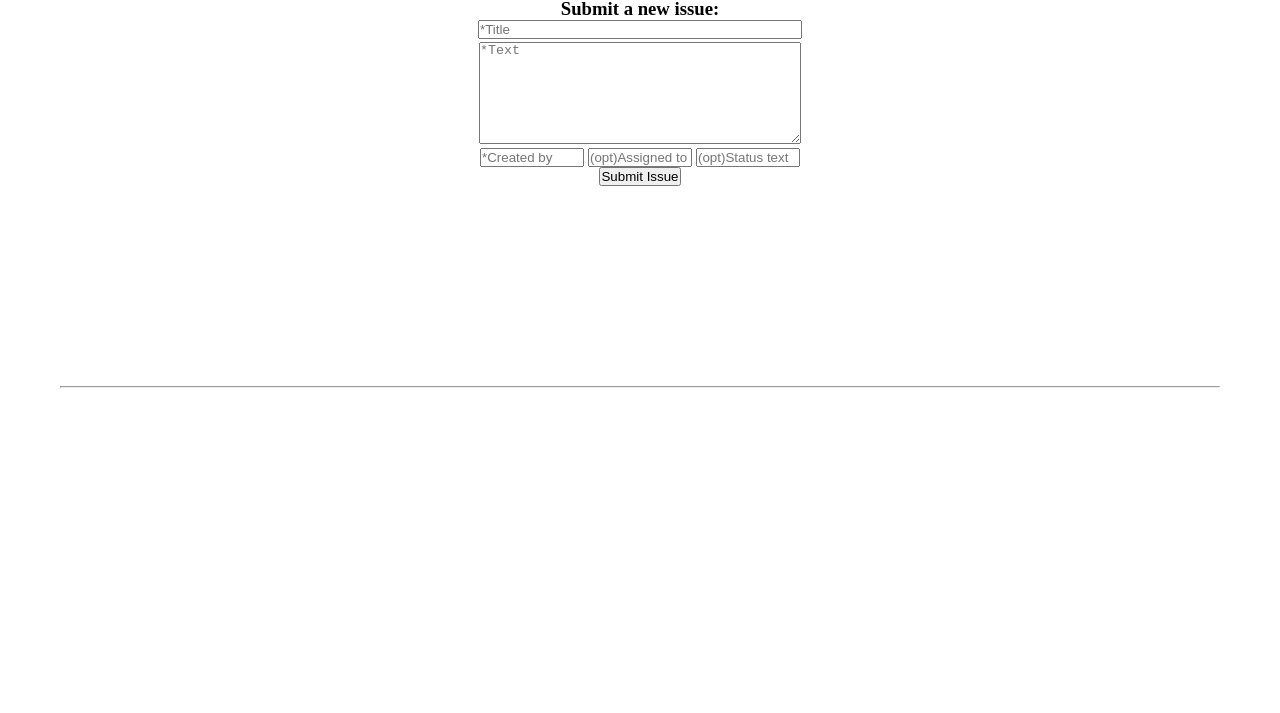
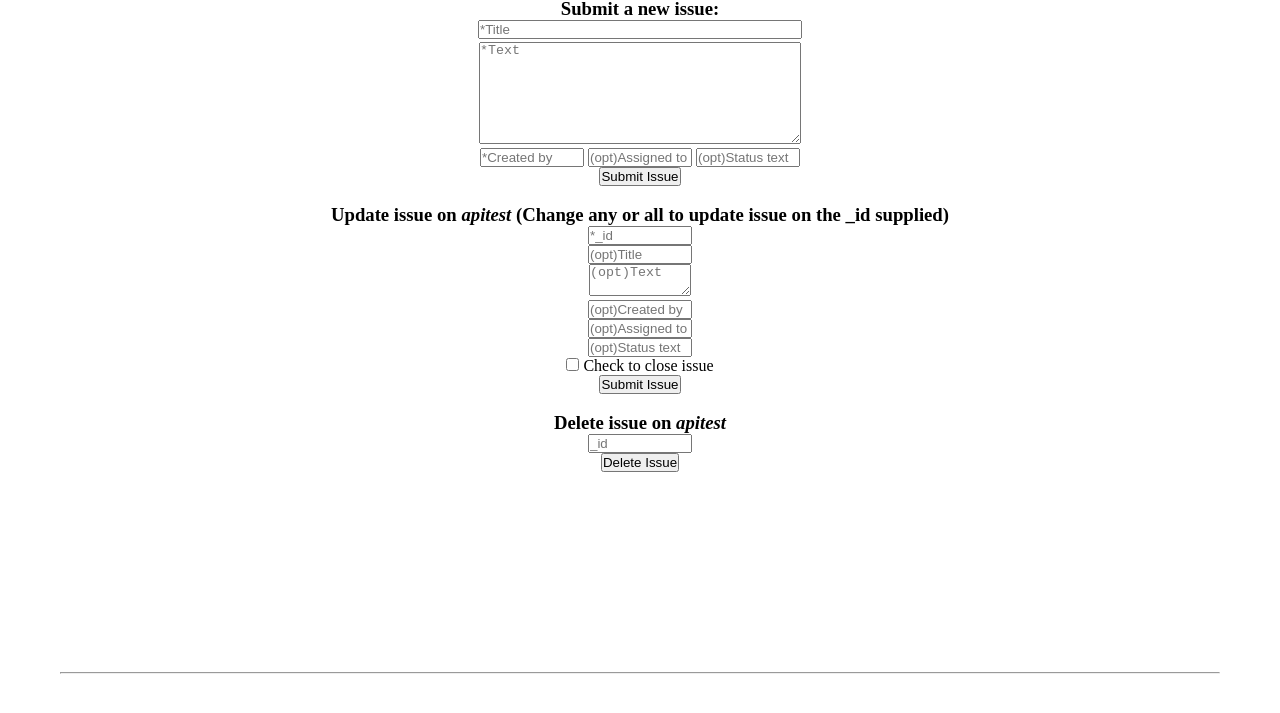
Before and after one commit to Stevegolden12/issue-tracker, a website: page views/issue.html in a window 1280 px wide. Shown: the part 67-780 px from the top of the page. Drawn offline with nearby package versions, Linux system fonts and the light colour scheme; no server answers.

Commit message:
Fix post form and added update/delete posts
Fixed post form to be able to use post.

Added update form

Added delete form

```diff
--- a/views/issue.html
+++ b/views/issue.html
@@ -15,9 +15,13 @@
   </header>
   <center>
     <div id='submitNewIssue'>
+    </div>
     <br>
+    <div>
       <h3>Submit a new issue:</h3>
-      <form id="newIssue" method="post" action="/api/issues/issue-tracker">
+    </div>
+    <!--Change id to "testIsusue" from "newIssue" because think script code below was not letting it work -->
+    <form id="testIssue" method="get" action="/api/issues/issueTracker">
       <input type="text" name="issue_title" placeholder="*Title" style="width: 320px; margin-bottom: 3px;" required=''><br>
       <textarea type="text" name="issue_text" placeholder="*Text" style="width: 320px; height: 100px;" required=''></textarea><br>
       <input type="text" name="created_by" placeholder="*Created by" style="width: 100px" required=''>
@@ -25,7 +29,23 @@
       <input type="text" name="status_text" placeholder="(opt)Status text" style="width: 100px"><br>
       <button type="submit">Submit Issue</button>
     </form>
-    </div>
+    <br>
+    <h3>Update issue on <i>apitest</i> (Change any or all to update issue on the _id supplied)</h3>
+    <form id="testForm2" class="border">
+      <input type="text" name="_id" placeholder="*_id" style="width: 100px" required=''><br>
+      <input type="text" name="issue_title" placeholder="(opt)Title" style="width: 100px"><br>
+      <textarea type="text" name="issue_text" placeholder="(opt)Text" style="width: 100px"></textarea><br>
+      <input type="text" name="created_by" placeholder="(opt)Created by" style="width: 100px"><br>
+      <input type="text" name="assigned_to" placeholder="(opt)Assigned to" style="width: 100px"><br>
+      <input type="text" name="status_text" placeholder="(opt)Status text" style="width: 100px"><br>
+      <label><input type="checkbox" name="open" value=false> Check to close issue</label><br>
+      <button type="submit">Submit Issue</button>
+    </form><br>
+    <h3>Delete issue on <i>apitest</i></h3>
+    <form id="testForm2" class="border">
+      <input type="text" name="_id" placeholder="_id" style="width: 100px" required=''><br>
+      <button type="submit">Delete Issue</button>
+    </form>
 
     <div id='issueDisplay'></div>
 
@@ -37,7 +57,7 @@
           crossorigin="anonymous"></script>
   <script>
       $(function() {
-        var currentProject = window.location.pathname.replace(/\//g, "");;
+        var currentProject = window.location.pathname.replace(/\//g, "");
         var url = "/api/issues/"+currentProject;
         $('#projectTitle').text('All issues for: '+currentProject)
         $.ajax({
```
Also changed, not shown: server.js (+12 -8 lines). Lines whose indentation alone changed are shown as unchanged.
